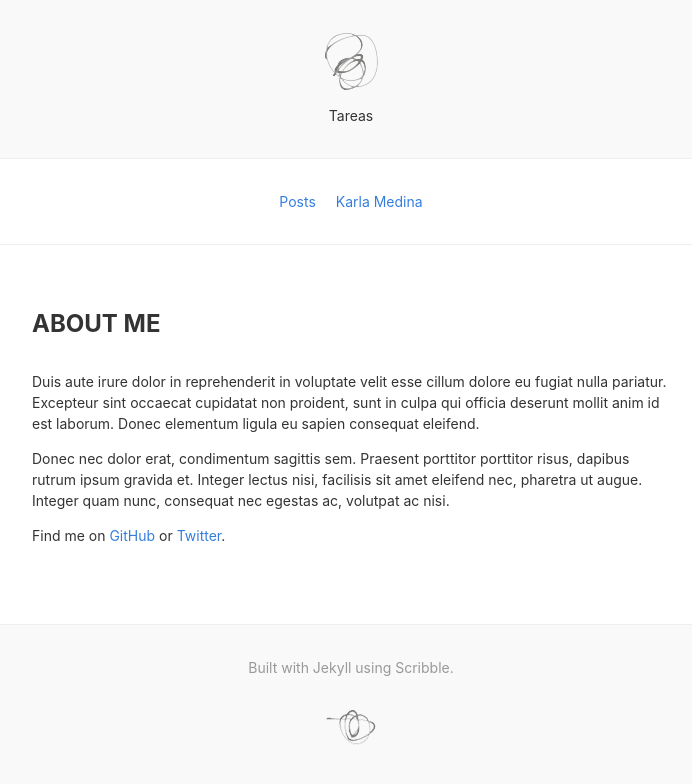
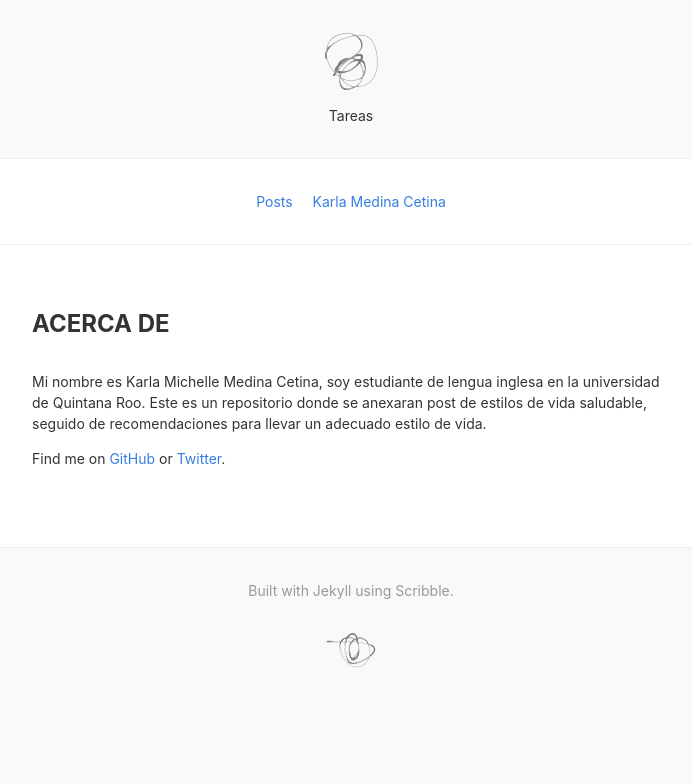
Before and after one commit to Karla-ui/practica2, a Jekyll site: the page built from about.md, in a window 1280 px wide. Shown: the top 784 px of the page, without its empty margins (289-981 px from the left). Built offline with Jekyll 4.4.1, drawn with Linux system fonts in a browser that asks for light colours; nearby versions of some CDN libraries.

Commit message:
Cambio_aboutme

```diff
--- a/_config.yml
+++ b/_config.yml
@@ -3,15 +3,15 @@ title:            "Tareas"
 description:      "Repositorio virtual para subir tareas"
 url:              https://karla-ui.github.io/practica2 # Site url, without a slash at the end.
 signoff:          "Karla Michelle Medina Cetina" # Your name
-facebook_appid:   # APP ID for like button, remove from /_includes/share.html if unwanted.
-google_analytics: # Set tracking, remove from /javascripts/basic.js if unwanted.
-share:            false # Turn on twitter and facebook share buttons
+#facebook_appid:   # APP ID for like button, remove from /_includes/share.html if unwanted.
+#google_analytics: # Set tracking, remove from /javascripts/basic.js if unwanted.
+#share:            false # Turn on twitter and facebook share buttons
 
 links:
   - name:         Posts
     url:          /
     external:     false
-  - name:         Karla Medina
+  - name:         Karla Medina Cetina
     url:          /Acerca De
     external:     false
 # ------------ CONFIGURABLE END ------------
--- a/about.md
+++ b/about.md
@@ -1,9 +1,8 @@
 ---
-title: About me
+title: Acerca De
 ---
 
-Duis aute irure dolor in reprehenderit in voluptate velit esse cillum dolore eu fugiat nulla pariatur. Excepteur sint occaecat cupidatat non proident, sunt in culpa qui officia deserunt mollit anim id est laborum. Donec elementum ligula eu sapien consequat eleifend.
+Mi nombre es Karla Michelle Medina Cetina, soy estudiante de lengua inglesa en la universidad de Quintana Roo.
+Este es un repositorio donde se anexaran post de estilos de vida saludable, seguido de recomendaciones para llevar un adecuado estilo de vida.
 
-Donec nec dolor erat, condimentum sagittis sem. Praesent porttitor porttitor risus, dapibus rutrum ipsum gravida et. Integer lectus nisi, facilisis sit amet eleifend nec, pharetra ut augue. Integer quam nunc, consequat nec egestas ac, volutpat ac nisi.
-
-Find me on [GitHub](https://github.com/muan) or [Twitter](https://twitter.com/muanchiou).
+Find me on [GitHub](https://karla-ui.github.io/practica2/.) or [Twitter](https://twitter.com).
```
